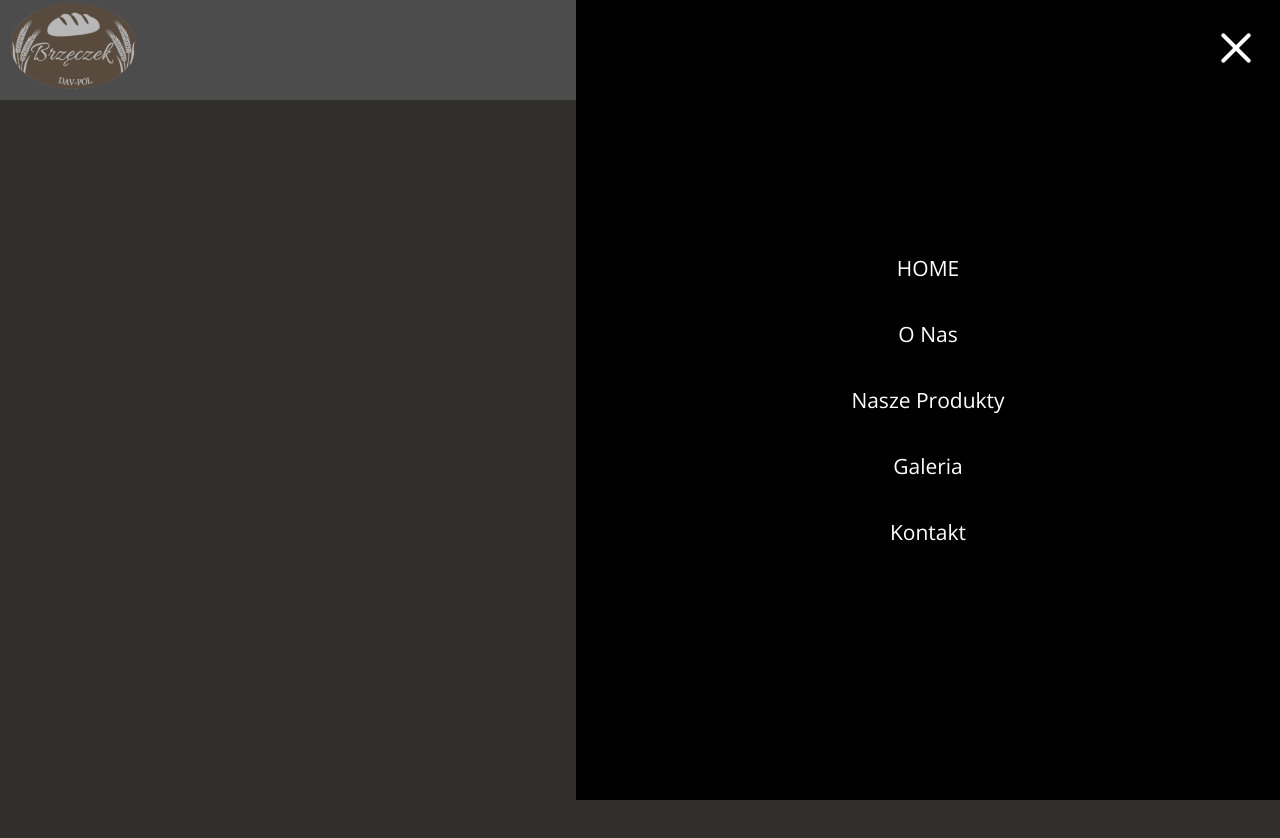
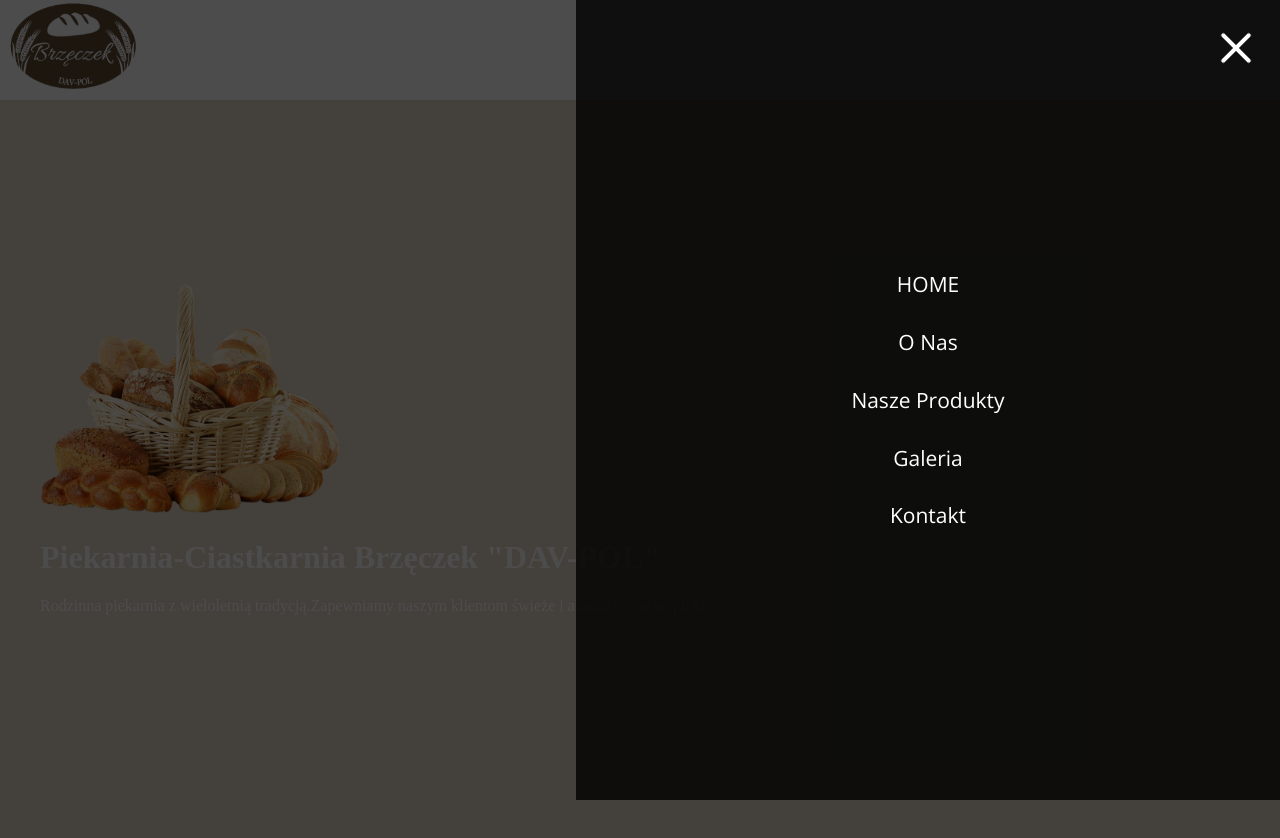
Before and after one commit to navid9696/bakeryDAV-POL, a website: page index.html in a window 1280 px wide. Both pictures are taken after a click on the button "Menu". Shown: the top 838 px of the page. After the commit the page ends 800 px from the top, so only its background shows below. Drawn offline with nearby package versions, Linux system fonts and the light colour scheme; files that its build step writes are made by us from their sources.

Commit message:
added animated opacity,hover animation and more.Started next section(header)

```diff
--- a/index.html
+++ b/index.html
@@ -30,7 +30,7 @@
 
 
     <ul class="nav">
-        <li><a href="#home" class="nav__item">HOME</a></li>
+        <li><a href="#" class="nav__item">HOME</a></li>
         <li><a href="#aboutUs" class="nav__item">O Nas</a></li>
         <li><a href="#products" class="nav__item">Nasze Produkty</a></li>
         <li><a href="#gallery" class="nav__item">Galeria</a></li>
@@ -42,6 +42,21 @@
 </nav>
 
 
+    <header class="header">
+
+    <div class="wrapper">
+
+        <div class="header__box-img"><img class="header__img" src="../src/img/bread-basket.png"
+                alt="koszyk z pieczywem"></div>
+
+        <div class="header__text">
+            <h1>Piekarnia-Ciastkarnia Brzęczek "DAV-POL"</h1>
+            <p> Rodzinna piekarnia z wieloletnią tradycją.Zapewniamy naszym klientom świeże i aromatyczne wypieki.</p>
+        </div>
+
+    </div>
+
+</header>
 
 
 
--- a/src/js/main.js
+++ b/src/js/main.js
@@ -1,15 +1,41 @@
 const navBtn = document.querySelector('.hamburger')
 const nav = document.querySelector('.nav')
 const overlay = document.querySelector('.overlay')
-const logo = document.querySelector('.logo')
+const links = document.querySelectorAll('.nav__item')
 const blockScroll = document.body
+
+const overlayVisibility = (overlay.style.visibility = 'hidden')
+
+const closeOverlay = () => {
+	handleOverlay()
+	navBtn.classList.remove('is-active')
+	nav.classList.remove('nav--active')
+	blockScroll.classList.remove('block-scroll')
+}
+
+const handleOverlay = () => {
+	if (overlay.style.visibility == 'hidden') {
+		overlay.style.visibility = 'visible'
+		setTimeout(function () {
+			overlay.classList.add('active')
+		}, 1)
+	} else {
+		setTimeout(function () {
+			overlay.style.visibility = 'hidden'
+		}, 300)
+		overlay.classList.remove('active')
+	}
+}
 
 const handleNav = () => {
 	navBtn.classList.toggle('is-active')
 	nav.classList.toggle('nav--active')
-	overlay.classList.toggle('active')
+	handleOverlay()
 	blockScroll.classList.toggle('block-scroll')
-	logo.classList.toggle('fade')
 }
 
 navBtn.addEventListener('click', handleNav)
+window.addEventListener('click', e => (e.target === overlay ? closeOverlay() : false))
+links.forEach(link => {
+	link.addEventListener('click', closeOverlay)
+})
--- /dev/null
+++ b/src/sass/_colors.scss
@@ -0,0 +1,2 @@
+$primary-color: #604a34;
+$secondary-color: #E3D6C6;
--- /dev/null
+++ b/src/sass/_header.scss
@@ -0,0 +1,20 @@
+.header {
+	display: flex;
+	justify-content: center;
+	align-items: center;
+	margin-top: 100px;
+	height: calc(100vh - 100px);
+
+
+	&__box-img {
+        position: relative;
+		.header__img {
+			width: 300px;
+		}
+	}
+
+	&__text {
+		position: relative;
+        display: block;
+	}
+}
--- a/src/sass/_nav&header.scss
+++ b/src/sass/_nav.scss
@@ -1,11 +1,16 @@
+@use './colors' as *;
+
 .navigation {
 	position: fixed;
 	height: 100px;
+	top: 0;
 	min-width: 100%;
 	display: flex;
 	align-items: center;
 	justify-content: space-between;
 	background-color: #fff;
+	z-index: 1000;
+
 	.logo,
 	.hamburger,
 	.nav {
@@ -14,12 +19,8 @@
 	.logo {
 		display: flex;
 		align-items: center;
-		z-index: 20;
+		z-index: 10;
 		cursor: pointer;
-
-		&.fade {
-			opacity: 0.6;
-		}
 
 		&__img {
 			width: 150px;
@@ -30,16 +31,19 @@
 	.hamburger {
 		right: 0;
 		padding: 1.5em;
-		z-index: 20;
+		z-index: 21;
+
 		&:hover {
-			opacity: 0.6;
+			opacity: 0.7;
 		}
 
 		.hamburger-inner,
 		.hamburger-inner::before,
 		.hamburger-inner::after {
 			background-color: #000000;
+			transition: all 0.3s;
 		}
+
 		&.is-active {
 			.hamburger-inner,
 			.hamburger-inner::before,
@@ -49,16 +53,16 @@
 		}
 	}
 	.overlay {
-		position: fixed;
-		display: none;
+		display: block;
 		opacity: 0;
+		transition: opacity 0.3s ease-in-out;
 		height: 1000vh;
 		min-width: 100%;
 		background-color: #000;
-		z-index: 1;
+		z-index: 20;
+		visibility: hidden;
 
 		&.active {
-			display: block;
 			opacity: 0.7;
 		}
 	}
@@ -66,7 +70,6 @@
 	.nav {
 		height: 100%;
 		width: 55%;
-		top: 0;
 		right: 0;
 		bottom: 0;
 		display: flex;
@@ -75,25 +78,48 @@
 		justify-content: center;
 		font-family: 'Open Sans', sans-serif;
 		transform: translatex(100%);
-		transition: transform 2s cubic-bezier(0, 0.85, 0.2, 1.7);
-
-		background-color: black;
-		z-index: 10;
+		transition: transform 0.3s ease-in-out;
+		background-color: rgb(0, 0, 0, 0.8);
+		z-index: 20;
 		list-style: none;
 
 		&--active {
 			transform: translateY(0);
-			transition: transform 0.3s cubic-bezier(0.65, 0.05, 0.36, 1);
+			transition: transform 0.3s ease-in-out;
 		}
 
 		&__item {
+			position: relative;
 			display: block;
 			margin: 0 auto;
-			padding: 1em 2em;
+			padding: 0.8em 1.8em;
+			text-align: center;
 			font-size: 2.1rem;
-			text-align: center;
 			text-decoration: none;
 			color: #fff;
+			transition: 0.3s;
+
+			&:hover {
+				color: $primary-color;
+			}
+
+			&::after {
+				position: absolute;
+				bottom: 0;
+				left: 0;
+				height: 2px;
+				width: 100%;
+				background-color: $primary-color;
+				transform: scaleX(0);
+				transition: transform 0.3s;
+				transform-origin: left;
+				content: '';
+			}
+
+			&:hover::after {
+				transform: scaleX(1);
+				transform-origin: right;
+			}
 		}
 	}
 }
--- a/src/sass/hamburger.scss
+++ b/src/sass/hamburger.scss
@@ -10,7 +10,7 @@
 	display: inline-block;
 	cursor: pointer;
 	transition-property: opacity, filter;
-	transition-duration: .15s;
+	transition-duration: 0.15s;
 	transition-timing-function: linear;
 	font: inherit;
 	color: inherit;
@@ -30,6 +30,7 @@
 .hamburger.is-active .hamburger-inner::before,
 .hamburger.is-active .hamburger-inner::after {
 	background-color: #000;
+
 }
 
 .hamburger-box {
@@ -53,7 +54,7 @@
 	border-radius: 4px;
 	position: absolute;
 	transition-property: transform;
-	transition-duration: .15s;
+	transition-duration: 0.15s;
 	transition-timing-function: ease;
 }
 .hamburger-inner::before,
@@ -71,7 +72,8 @@
 .hamburger--collapse .hamburger-inner {
 	top: auto;
 	bottom: 0;
-	transition-duration: .13s;
+
+	transition-duration: 0.13s;
 	transition-delay: 0.13s;
 	transition-timing-function: cubic-bezier(0.55, 0.055, 0.675, 0.19);
 }
--- a/src/sass/main.scss
+++ b/src/sass/main.scss
@@ -1,5 +1,8 @@
 @use 'normalize.css/normalize';
-@use './nav&header' as *;
+@use './colors' as *;
+@use './nav' as *;
+@use './header' as *;
+
 *,
 *:before,
 *:after {
@@ -16,10 +19,16 @@
 body {
 	font-size: 1.6rem;
 	color: #fff;
-	background-color: rgb(164, 157, 148);
-	height: 20000px;
+	background-color: $secondary-color;
+	// height: 20000px;
 
 	&.block-scroll {
 		overflow: hidden;
 	}
 }
+
+.wrapper {
+	margin: 0 auto;
+	width: 100%;
+	max-width: 1200px;
+}
```
Also changed, not shown: src/img/bread-basket.png (added), 4 other files.
